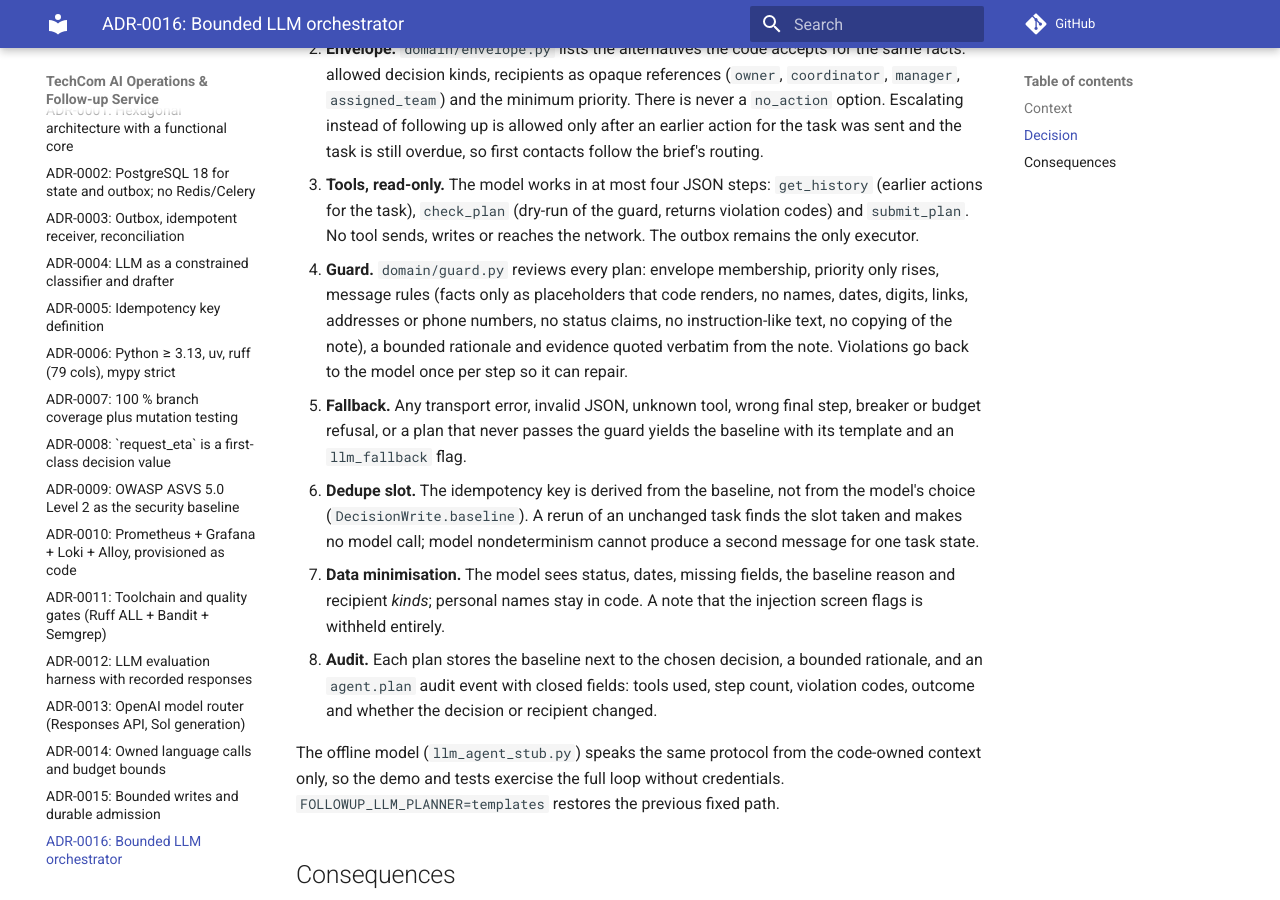
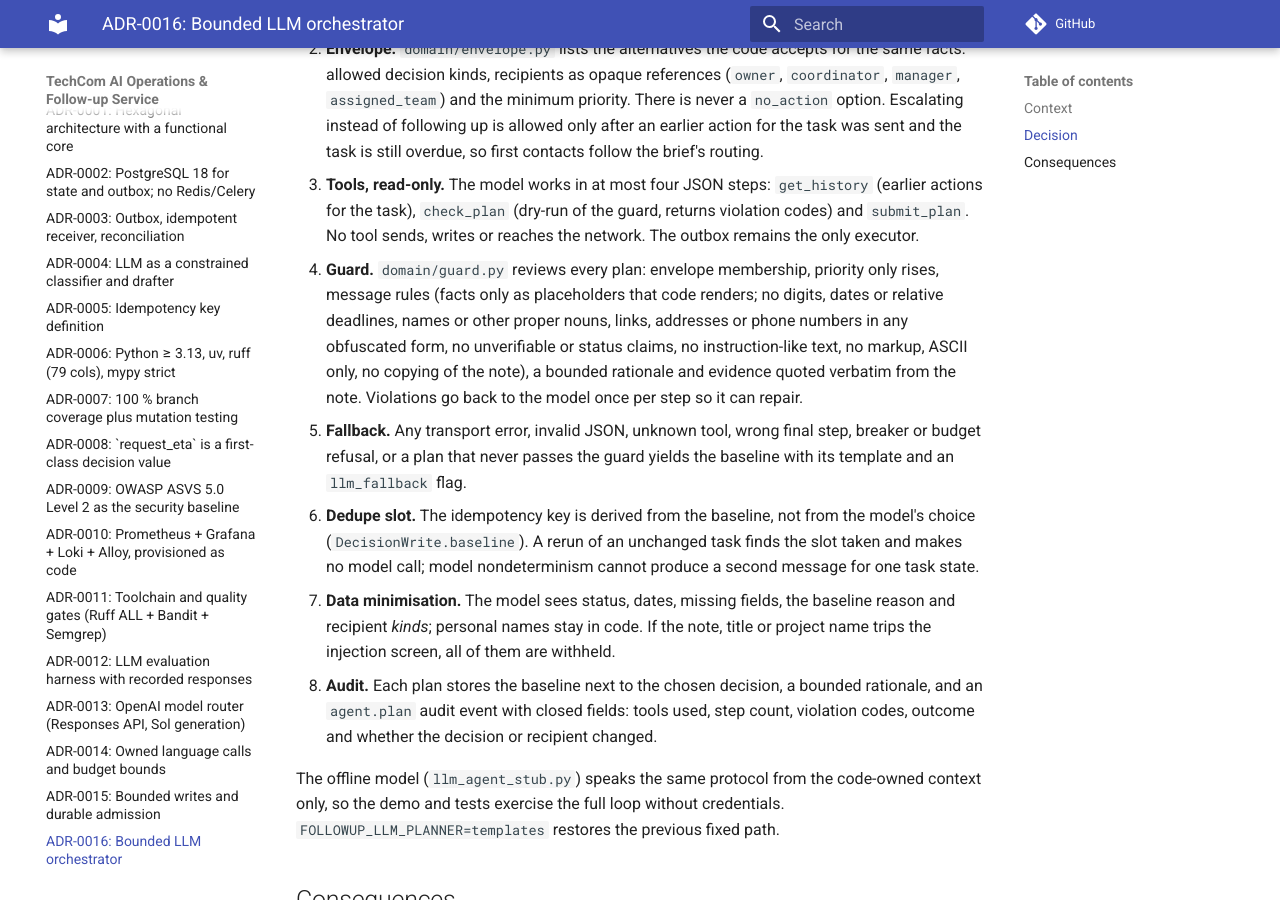
Before and after one commit to Andrey-Sema/Techcom, an MkDocs documentation site: the page built from docs/adr/0016-bounded-llm-orchestrator.md, in a window 1280 px wide and 900 px high, scrolled down 655 px. Built offline with MkDocs 1.6.1 and Material for MkDocs 9.7.7, drawn with Linux system fonts in a browser that asks for light colours; comment, search, counter and statistics services are not loaded.

```diff
--- a/docs/adr/0016-bounded-llm-orchestrator.md
+++ b/docs/adr/0016-bounded-llm-orchestrator.md
@@ -32,9 +32,11 @@ the action within limits that code sets and enforces:
    writes or reaches the network. The outbox remains the only executor.
 4. **Guard.** `domain/guard.py` reviews every plan: envelope membership,
    priority only rises, message rules (facts only as placeholders that
-   code renders, no names, dates, digits, links, addresses or phone
-   numbers, no status claims, no instruction-like text, no copying of the
-   note), a bounded rationale and evidence quoted verbatim from the note.
+   code renders; no digits, dates or relative deadlines, names or other
+   proper nouns, links, addresses or phone numbers in any obfuscated
+   form, no unverifiable or status claims, no instruction-like text, no
+   markup, ASCII only, no copying of the note), a bounded rationale and
+   evidence quoted verbatim from the note.
    Violations go back to the model once per step so it can repair.
 5. **Fallback.** Any transport error, invalid JSON, unknown tool, wrong
    final step, breaker or budget refusal, or a plan that never passes the
@@ -45,7 +47,8 @@ the action within limits that code sets and enforces:
    nondeterminism cannot produce a second message for one task state.
 7. **Data minimisation.** The model sees status, dates, missing fields,
    the baseline reason and recipient *kinds*; personal names stay in code.
-   A note that the injection screen flags is withheld entirely.
+   If the note, title or project name trips the injection screen, all of
+   them are withheld.
 8. **Audit.** Each plan stores the baseline next to the chosen decision,
    a bounded rationale, and an `agent.plan` audit event with closed
    fields: tools used, step count, violation codes, outcome and whether
```
Also changed, not shown: CHANGELOG.md (+20 -0 lines), README.md (+17 -8 lines), docs/08-implementation-plan.md (+1 -1 lines), docs/benchmarks.md (+6 -5 lines), docs/security/llm-prompt-injection.md (+1 -1 lines), 2 other files.
